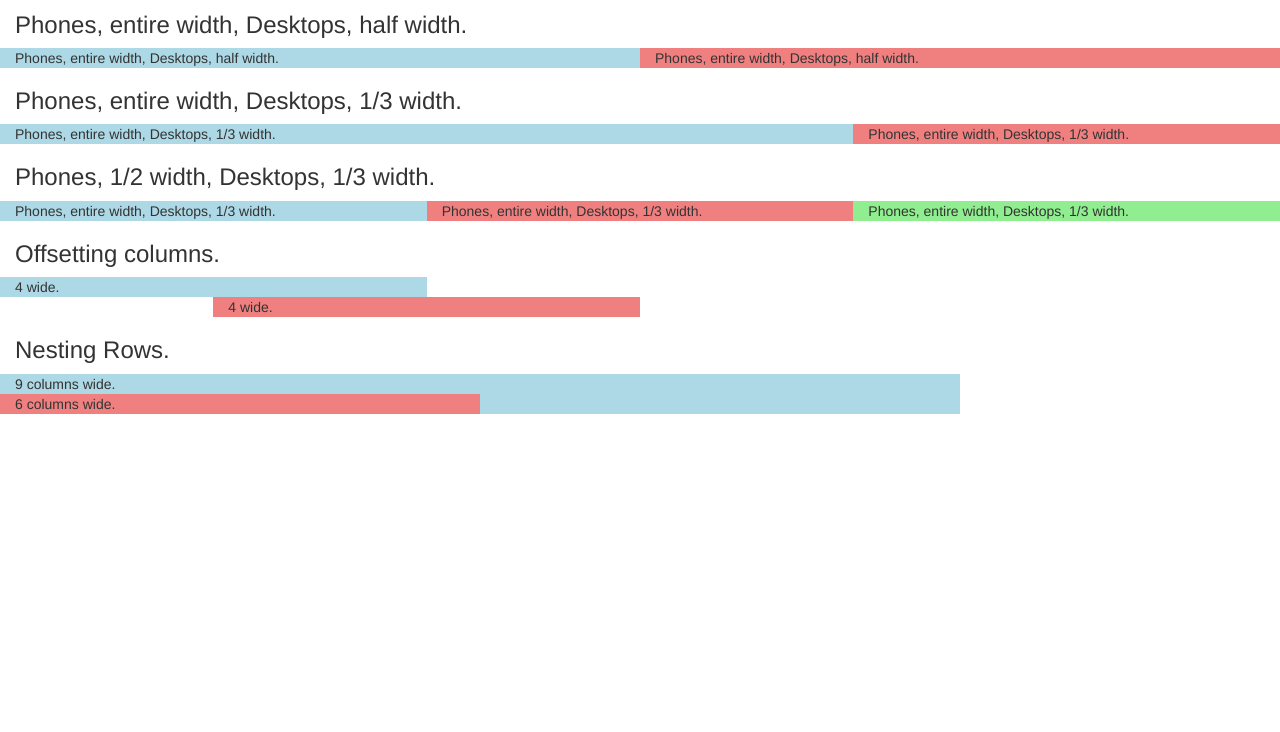
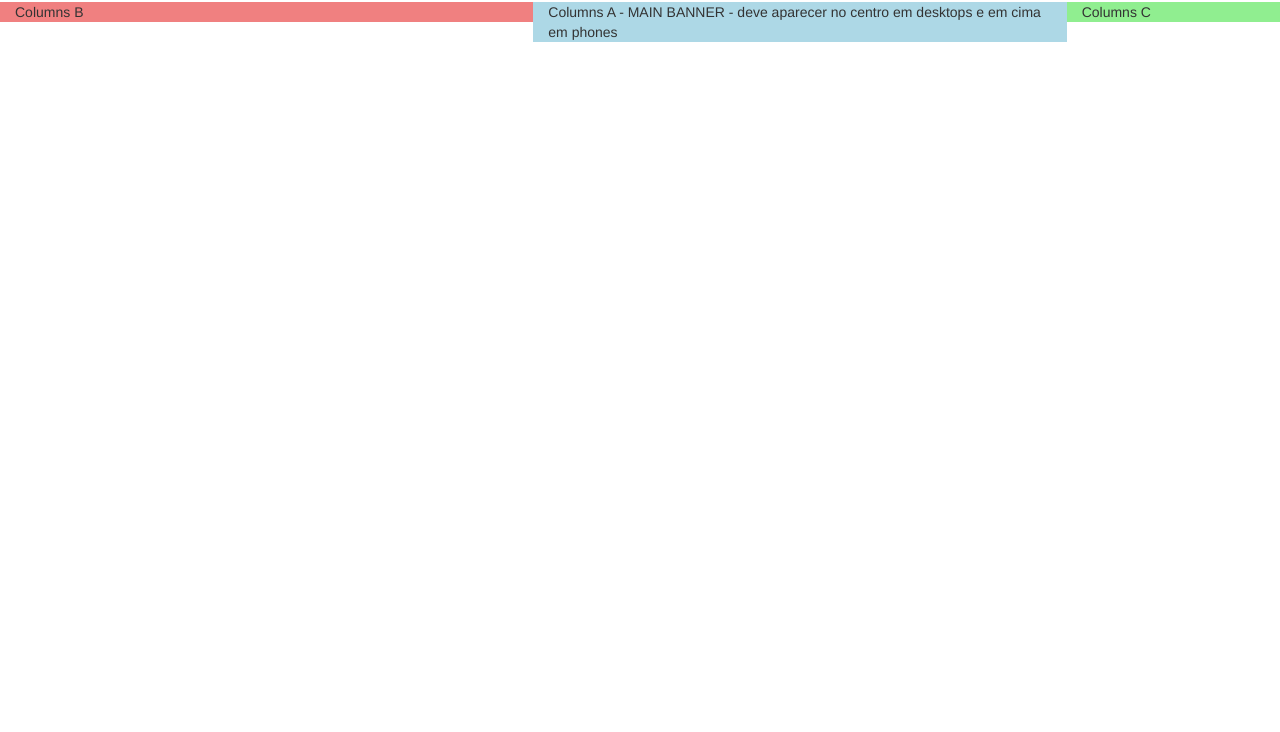
Before and after one commit to andreijohann/bootstrapEx, a plain HTML site: page index.html in a window 1280 px wide. Shown: the part 68-800 px from the top of the page. Drawn offline with nearby package versions, Linux system fonts and the light colour scheme.

Commit message:
Push and Pull

```diff
--- a/index.html
+++ b/index.html
@@ -10,65 +10,19 @@
 <body>
 
         <div class="container-fluid">
-            <h1> Different Device Layouts</h1>
+            <h1>Push and Pull</h1>
 
-            <h3>Phones, entire width, Desktops, half width.</h3>
             <div class="row">
-                <div class="col-xs-12 col-md-6" style="background: lightblue;">
-                    Phones, entire width, Desktops, half width.
+                <div class="col-md-5 col-md-push-5" style="background: lightblue;">
+                    Columns A - MAIN BANNER - deve aparecer no centro em desktops e em cima em phones
                 </div>
-                <div class="col-xs-12 col-md-6" style="background:lightcoral;">
-                    Phones, entire width, Desktops, half width.
+                <div class="col-md-5 col-md-pull-5" style="background:lightcoral;">
+                    Columns B
+                </div>
+                <div class="col-md-2" style="background:lightgreen;">
+                    Columns C
                 </div>
             </div>
-
-            <h3>Phones, entire width, Desktops, 1/3 width.</h3>
-            <div class="row">
-                <div class="col-xs-12 col-md-8" style="background: lightblue;">
-                    Phones, entire width, Desktops, 1/3 width.
-                </div>
-                <div class="col-xs-12 col-md-4" style="background:lightcoral;">
-                    Phones, entire width, Desktops, 1/3 width.
-                </div>
-            </div>
-
-            <h3>Phones, 1/2 width, Desktops, 1/3 width.</h3>
-            <div class="row">
-                <div class="col-xs-6 col-md-4" style="background: lightblue;">
-                    Phones, entire width, Desktops, 1/3 width.
-                </div>
-                <div class="col-xs-6 col-md-4" style="background:lightcoral;">
-                    Phones, entire width, Desktops, 1/3 width.
-                </div>
-                <div class="col-xs-6 col-md-4" style="background:lightgreen;">
-                    Phones, entire width, Desktops, 1/3 width.
-                </div>
-            </div>
-
-            <h3>Offsetting columns.</h3>
-            <div class="row">
-                <div class="col-md-4" style="background: lightblue;">
-                    4 wide.
-                </div>
-            </div>
-            <div class="row">
-                <div class="col-md-4 col-md-offset-2" style="background:lightcoral;">
-                    4 wide.
-                </div>
-            </div>
-
-            <h3>Nesting Rows.</h3>
-            <div class="row">
-                <div class="col-md-9" style="background: lightblue;">
-                    9 columns wide.
-                    <div class="row">
-                        <div class="col-md-6" style="background:lightcoral;">
-                            6 columns wide.
-                        </div>
-                    </div>
-                </div>
-            </div>
-
 
 
         </div>
```
